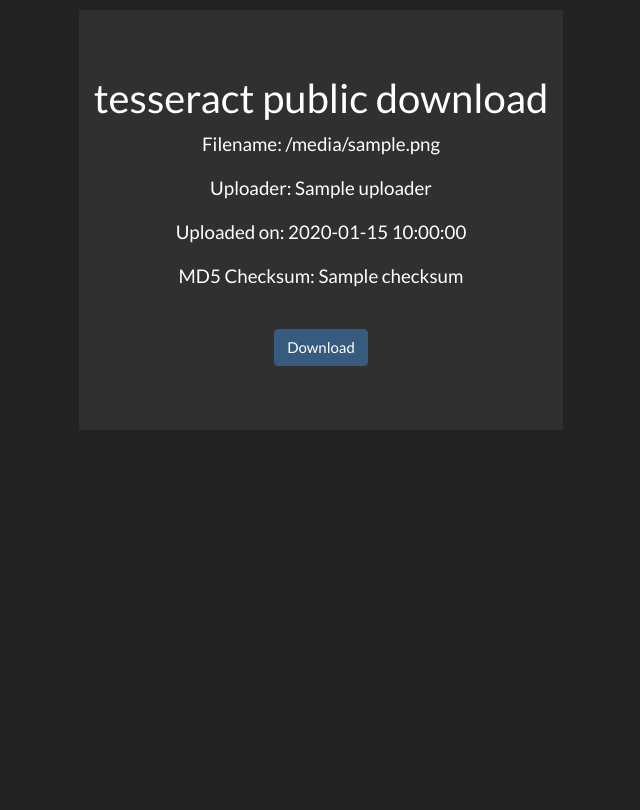
After one commit to will-scargill/tesseract, a Flask app: template app/templates/publicfile.html in a window 1280 px wide. The commit adds this page. Shown: the whole page, without its empty margins (319-959 px from the left). Run offline with Flask 2, Linux system fonts and the light colour scheme; the template is opened without the code that fills it: most values are stand-ins (such as "Sample title", 1, 10 or a date in 2020); some libraries are stand-ins or nearby versions.

Commit message:
v1.0
Public links info page

```diff
--- a/app/templates/base.html
+++ b/app/templates/base.html
@@ -73,7 +73,7 @@
 
 	<div class="footer">
 		<br>
-		<p> Tesseract - <a href="https://github.com/will-scargill/tesseract">Github</a></p>
+		<p> Tesseract - <a href="https://github.com/will-scargill/tesseract">Github</a> - <a href="https://hub.docker.com/r/willscargill/tesseract">Docker Hub</a> - v1.0</p>
 	</div>
 
 	<script src="https://ajax.googleapis.com/ajax/libs/jquery/3.4.1/jquery.min.js"></script>
--- a/app/templates/logs.html
+++ b/app/templates/logs.html
@@ -4,7 +4,7 @@
 
 {% block content %}
 <br>
-<p> Logs placeholder</p>
+<p> Placeholder for logging</p>
 	{% with messages = get_flashed_messages(with_categories=true) %}
 		{% if messages %}
 			{% for type, msg in messages %}
--- /dev/null
+++ b/app/templates/publicfile.html
@@ -0,0 +1,24 @@
+<html>
+    <head>
+        <link href="https://stackpath.bootstrapcdn.com/bootswatch/4.4.1/darkly/bootstrap.min.css" rel="stylesheet" integrity="sha384-rCA2D+D9QXuP2TomtQwd+uP50EHjpafN+wruul0sXZzX/Da7Txn4tB9aLMZV4DZm" crossorigin="anonymous">
+        <link rel="stylesheet" href="{{ url_for("static", filename="css/style.css")}}">
+    </html>
+    <body>
+        <div style="display: flex; justify-content: center; margin: 10px 10px 10px 10px;">
+            <div class="jumbotron jumbotron-fluid text-center">
+                <div class="container">
+                  <h2 >tesseract public download</h2>
+                  <p class="lead">Filename: {{filename}}</p>
+                  <p class="lead">Uploader: {{uploader}}</p>
+                  <p class="lead">Uploaded on: {{datetime}}</p>
+                  <p class="lead">MD5 Checksum: {{checksum}}</p>
+                  <br>
+                  <a href="/pubdown/{{fileid}}" style="justify-content: center;" class="btn btn-primary" role="button" aria-pressed="true">Download</a>
+                </div>
+            </div>
+        </div>
+
+        <script src="https://stackpath.bootstrapcdn.com/bootstrap/4.4.1/js/bootstrap.min.js" integrity="sha384-wfSDF2E50Y2D1uUdj0O3uMBJnjuUD4Ih7YwaYd1iqfktj0Uod8GCExl3Og8ifwB6" crossorigin="anonymous"></script>
+
+    </body>
+</html>
```
Also changed, not shown: app/views/misc.py (+13 -1 lines), .travis.yml.
